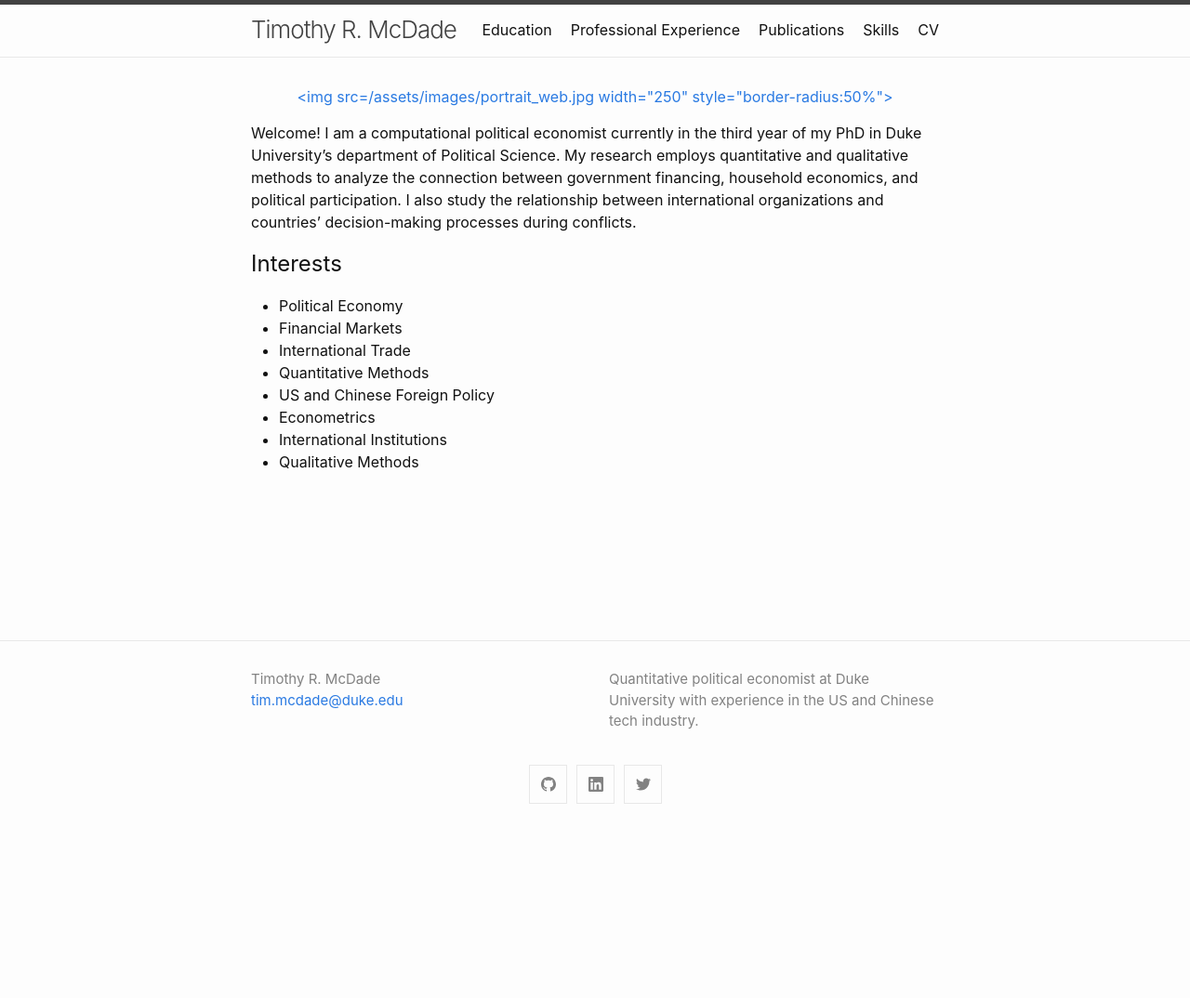
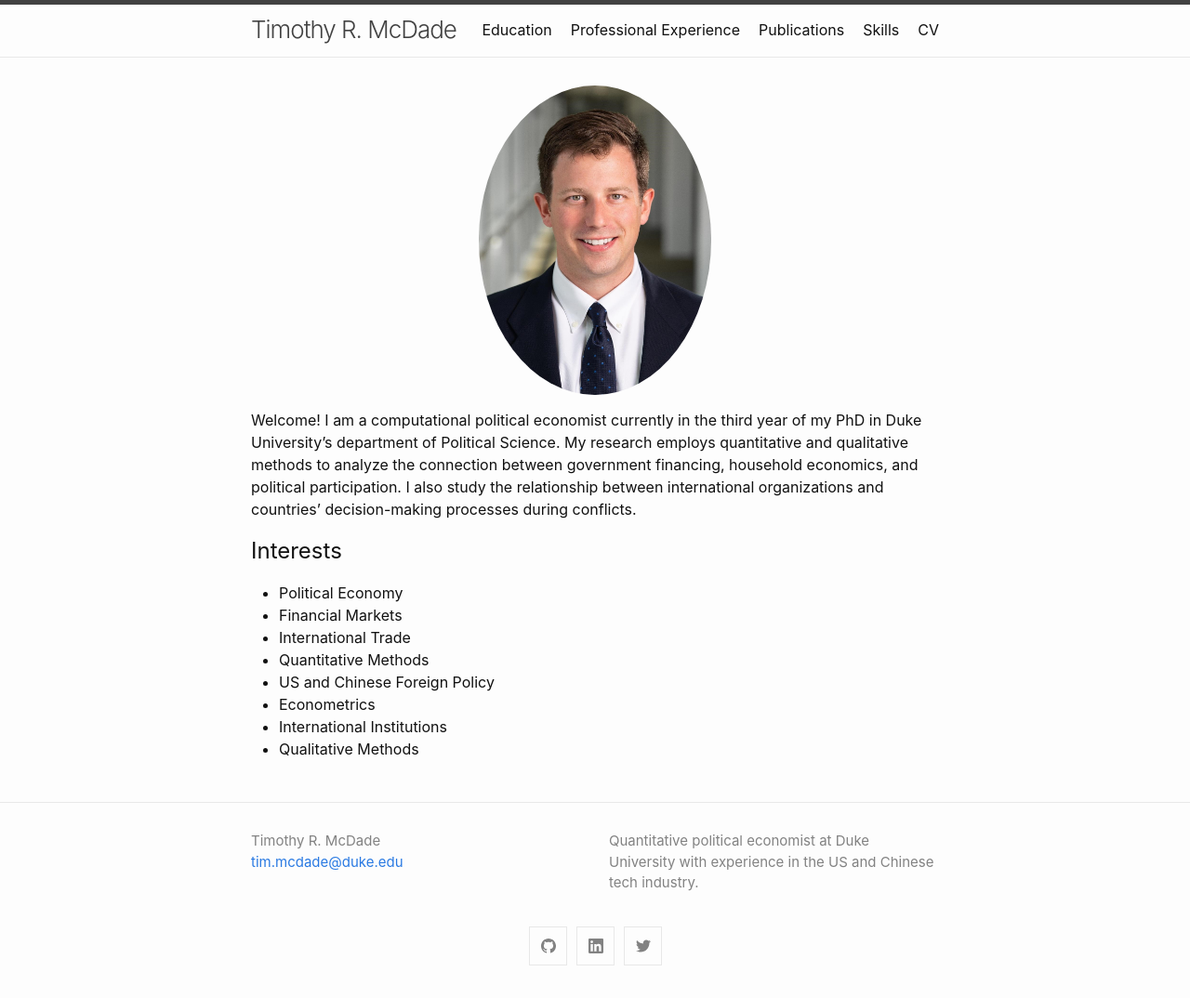
Before and after one commit to trmcdade/trmcdade.github.io, a Jekyll site: the page built from index.md, in a window 1280 px wide. Shown: the whole page at 93% size. Built offline with Jekyll 4.4.1, drawn with Linux system fonts in a browser that asks for light colours; before the commit the page ends 900 px from its top, so only the background shows below that.

Commit message:
Update index.md
update img source

```diff
--- a/index.md
+++ b/index.md
@@ -4,7 +4,7 @@ layout: home
 
 <p align="center">
   <!-- <a href="url"><img src="https://user-images.githubusercontent.com/45393549/104230721-eeab8380-541b-11eb-9c2f-0f43cae4c3a7.jpg" width="250" style="border-radius:50%"></a> -->
-  <a href="url"><img src=/assets/images/portrait_web.jpg width="250" style="border-radius:50%"></a>
+  <a href="url"><img src= "/assets/images/portrait_web.jpg" width="250" style="border-radius:50%"></a>
 </p>
 
 Welcome! I am a computational political economist currently in the third year of my PhD in Duke University's department of Political Science. My research employs quantitative and qualitative methods to analyze the connection between government financing, household economics, and political participation. I also study the relationship between international organizations and countries’ decision-making processes during conflicts.
```
